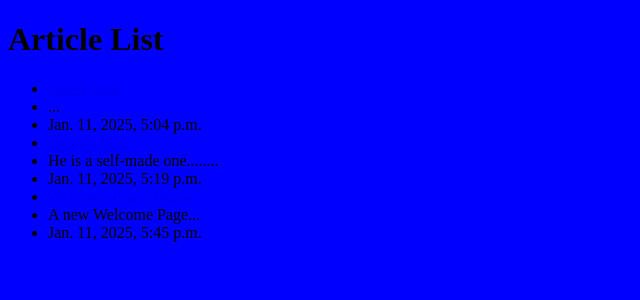
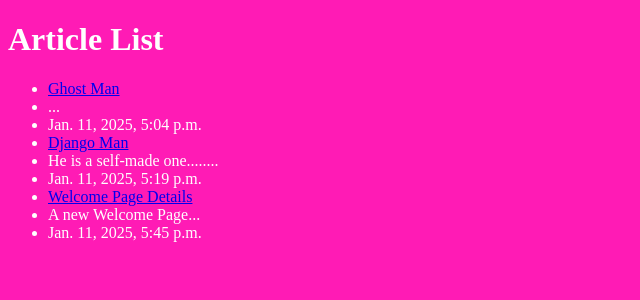
Before and after one commit to Pinnoche/Blog_Django, a Django app: page /articles/ in a window 1280 px wide. Shown: the top 300 px of the page, without its empty margins (0-640 px from the left). Run offline with Django 5.2, Linux system fonts and the light colour scheme; data comes from the database, SQL or seed files in the repository.

Commit message:
extending layouts and creating base_layout

```diff
--- a/articles/templates/articles/article_list.html
+++ b/articles/templates/articles/article_list.html
@@ -1,20 +1,8 @@
-<!DOCTYPE html>
-<!--[if lt IE 7]>      <html class="no-js lt-ie9 lt-ie8 lt-ie7"> <![endif]-->
-<!--[if IE 7]>         <html class="no-js lt-ie9 lt-ie8"> <![endif]-->
-<!--[if IE 8]>         <html class="no-js lt-ie9"> <![endif]-->
-<!--[if gt IE 8]>      <html class="no-js"> <!--<![endif]-->
-<html>
-    <head>
-        <meta charset="utf-8">
-        <meta http-equiv="X-UA-Compatible" content="IE=edge">
-        <title>Article List</title>
-        <meta name="description" content="">
-        <meta name="viewport" content="width=device-width, initial-scale=1">
-        <link rel="stylesheet" href="/static/css/main.css">
-    </head>
-    <body>
+{% extends 'base_layout.html' %}
+
+{% block content %}
 <h1>Article List</h1>
-       <div class='article_list'>
+<div class="article_list">
   <ul>
     {% for article in articles %}
     <li><a href="#">{{ article.title }}</a></li>
@@ -25,5 +13,5 @@
 </div>
 
 <script src="" async defer></script>
-    </body>
-</html>
+
+{% endblock %}
--- a/assets/css/main.css
+++ b/assets/css/main.css
@@ -1,3 +1,4 @@
 body {
-    background: blue;
+    background: #ff1bb5;
+    color: #ffffff;
 }
--- /dev/null
+++ b/templates/base_layout.html
@@ -0,0 +1,20 @@
+{% load static %}
+
+<!DOCTYPE html>
+
+<html>
+  <head>
+    <meta charset="utf-8" />
+    <meta http-equiv="X-UA-Compatible" content="IE=edge" />
+    <title>Article List</title>
+    <meta name="description" content="" />
+    <meta name="viewport" content="width=device-width, initial-scale=1" />
+    <link rel="stylesheet" href="{% static 'css/main.css' %}" />
+  </head>
+  <body>
+    <div class="wrapper">
+        {% block content %}
+        {% endblock %}
+    </div>
+  </body>
+</html>
```
Lines whose indentation alone changed are shown as unchanged.
